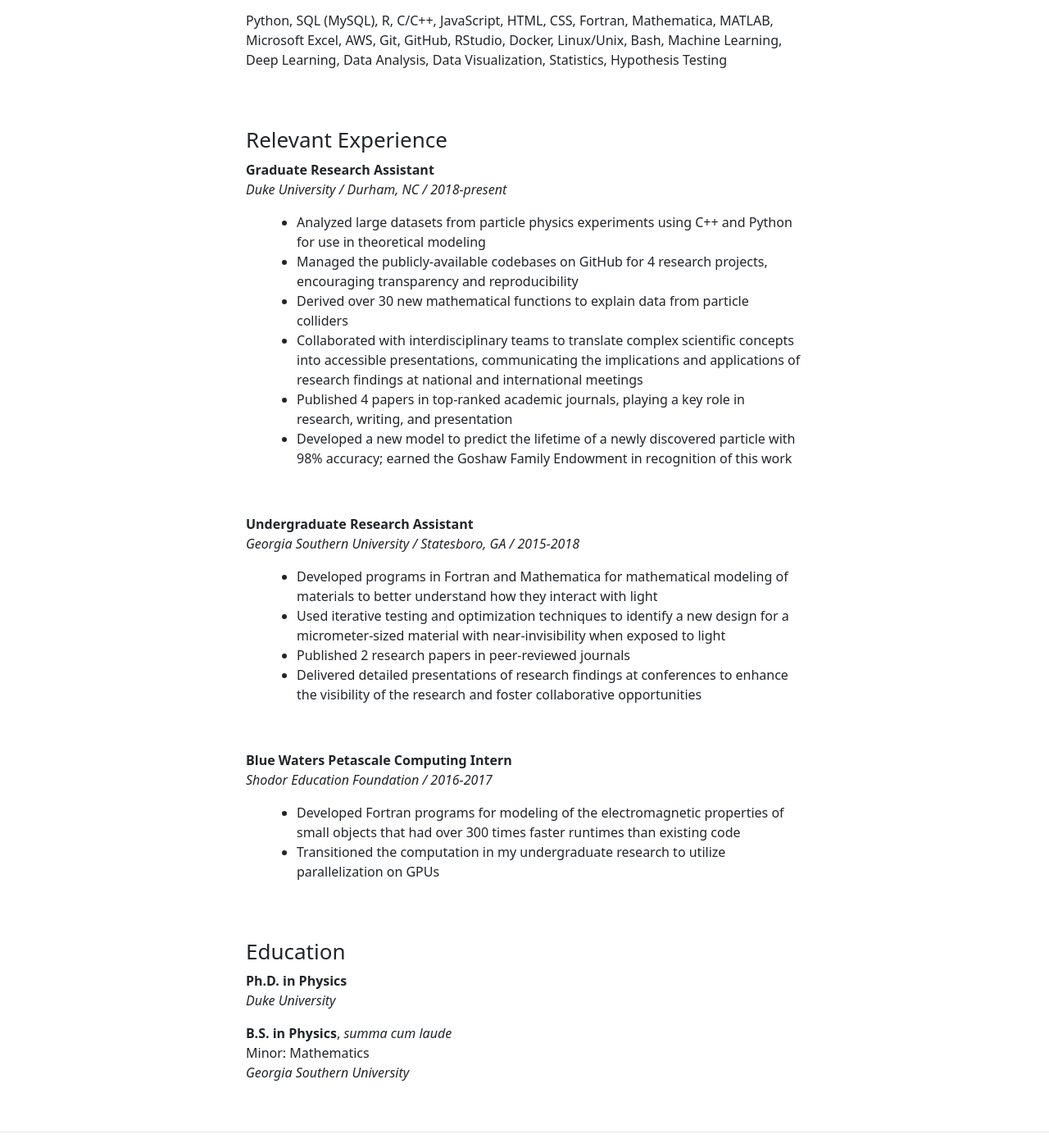
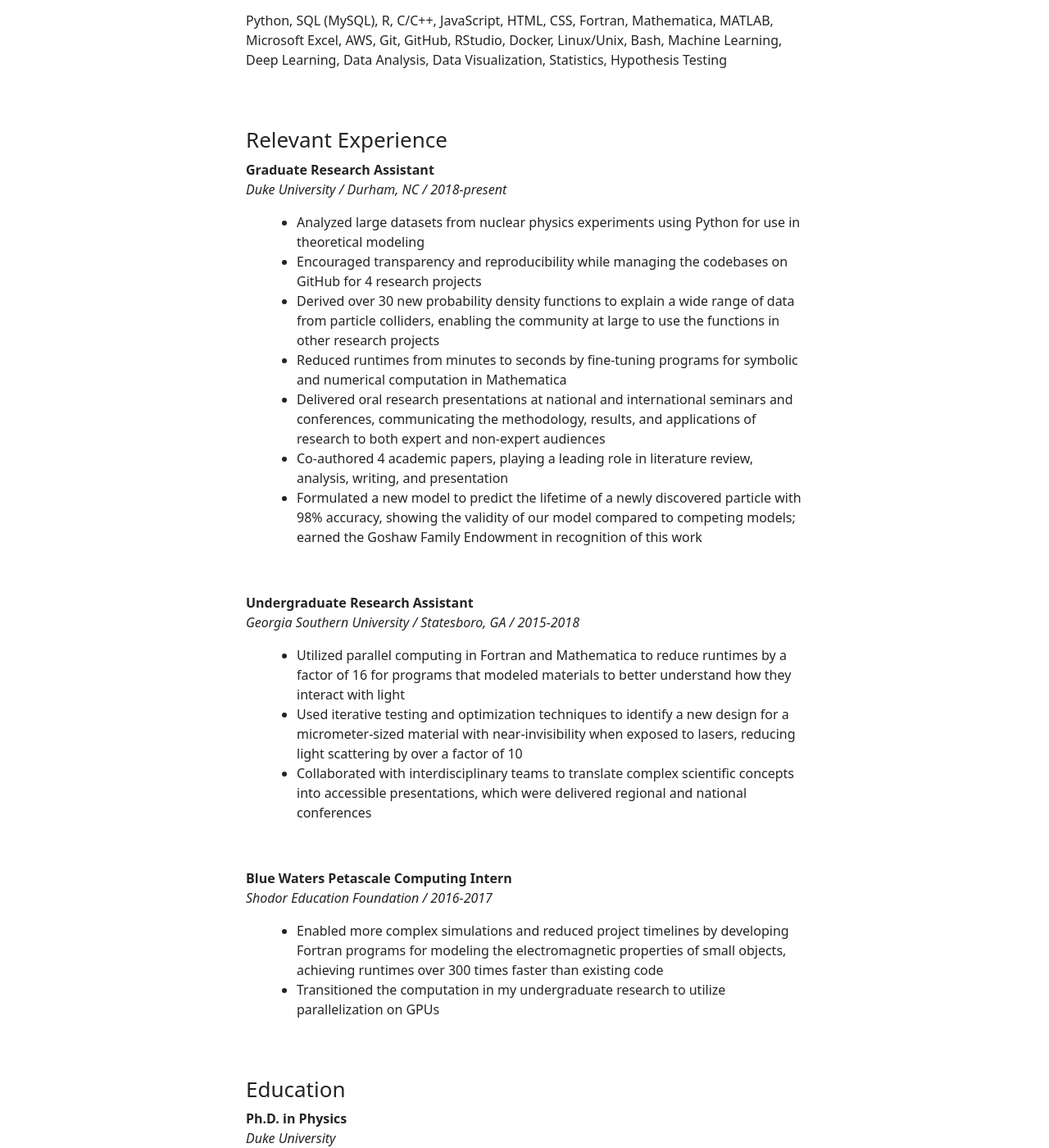
Before and after one commit to reedhodges/reedhodges.github.io, a Jekyll site: the page built from resume.markdown, in a window 1280 px wide and 1400 px high, scrolled down 248 px. Shown: the whole window at 82% size. Built offline with Jekyll 4.4.1, drawn with Linux system fonts in a browser that asks for light colours; a style sheet for code colours, icons or effects is not loaded.

Commit message:
update resume

```diff
--- a/resume.markdown
+++ b/resume.markdown
@@ -15,27 +15,27 @@
 
 **Graduate Research Assistant** <br>
 *Duke University / Durham, NC / 2018-present*
-- Analyzed large datasets from particle physics experiments using C++ and Python for use in theoretical modeling
-- Managed the publicly-available codebases on GitHub for 4 research projects, encouraging transparency and reproducibility
-- Derived over 30 new mathematical functions to explain data from particle colliders
-- Collaborated with interdisciplinary teams to translate complex scientific concepts into accessible presentations, communicating the implications and applications of research findings at national and international meetings
-- Published 4 papers in top-ranked academic journals, playing a key role in research, writing, and presentation
-- Developed a new model to predict the lifetime of a newly discovered particle with 98% accuracy; earned the Goshaw Family Endowment in recognition of this work
+- Analyzed large datasets from nuclear physics experiments using Python for use in theoretical modeling
+- Encouraged transparency and reproducibility while managing the codebases on GitHub for 4 research projects
+- Derived over 30 new probability density functions to explain a wide range of data from particle colliders, enabling the community at large to use the functions in other research projects
+- Reduced runtimes from minutes to seconds by fine-tuning programs for symbolic and numerical computation in Mathematica
+- Delivered oral research presentations at national and international seminars and conferences, communicating the methodology, results, and applications of research to both expert and non-expert audiences
+- Co-authored 4 academic papers, playing a leading role in literature review, analysis, writing, and presentation
+- Formulated a new model to predict the lifetime of a newly discovered particle with 98% accuracy, showing the validity of our model compared to competing models; earned the Goshaw Family Endowment in recognition of this work
 
 <br>
 
 **Undergraduate Research Assistant** <br>
 *Georgia Southern University / Statesboro, GA / 2015-2018*
-- Developed programs in Fortran and Mathematica for mathematical modeling of materials to better understand how they interact with light
-- Used iterative testing and optimization techniques to identify a new design for a micrometer-sized material with near-invisibility when exposed to light
-- Published 2 research papers in peer-reviewed journals
-- Delivered detailed presentations of research findings at conferences to enhance the visibility of the research and foster collaborative opportunities
+- Utilized parallel computing in Fortran and Mathematica to reduce runtimes by a factor of 16 for programs that modeled materials to better understand how they interact with light
+- Used iterative testing and optimization techniques to identify a new design for a micrometer-sized material with near-invisibility when exposed to lasers, reducing light scattering by over a factor of 10
+- Collaborated with interdisciplinary teams to translate complex scientific concepts into accessible presentations, which were delivered regional and national conferences
 
 <br>
 
 **Blue Waters Petascale Computing Intern** <br>
 *Shodor Education Foundation / 2016-2017*
-- Developed Fortran programs for modeling of the electromagnetic properties of small objects that had over 300 times faster runtimes than existing code
+- Enabled more complex simulations and reduced project timelines by developing Fortran programs for modeling the electromagnetic properties of small objects, achieving runtimes over 300 times faster than existing code
 - Transitioned the computation in my undergraduate research to utilize parallelization on GPUs
 
 <br>
```
Also changed, not shown: 1 other file.
